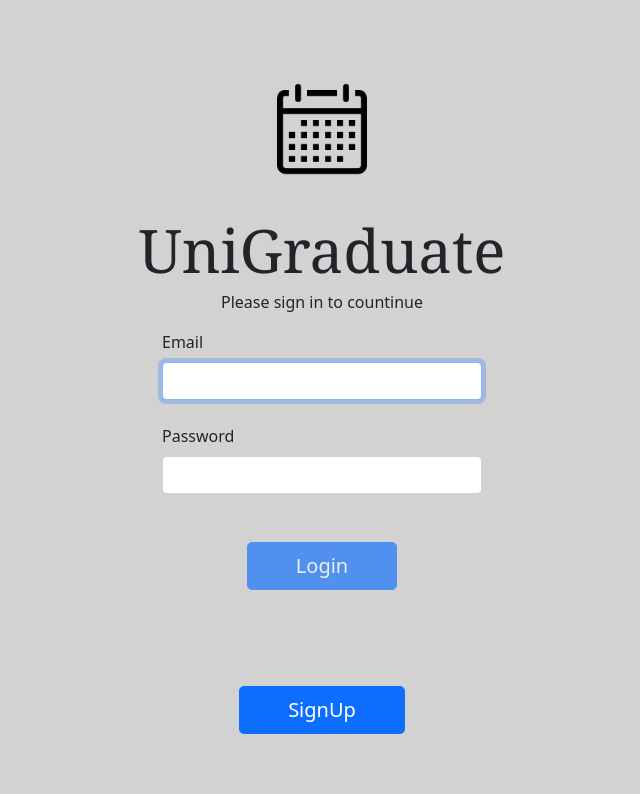
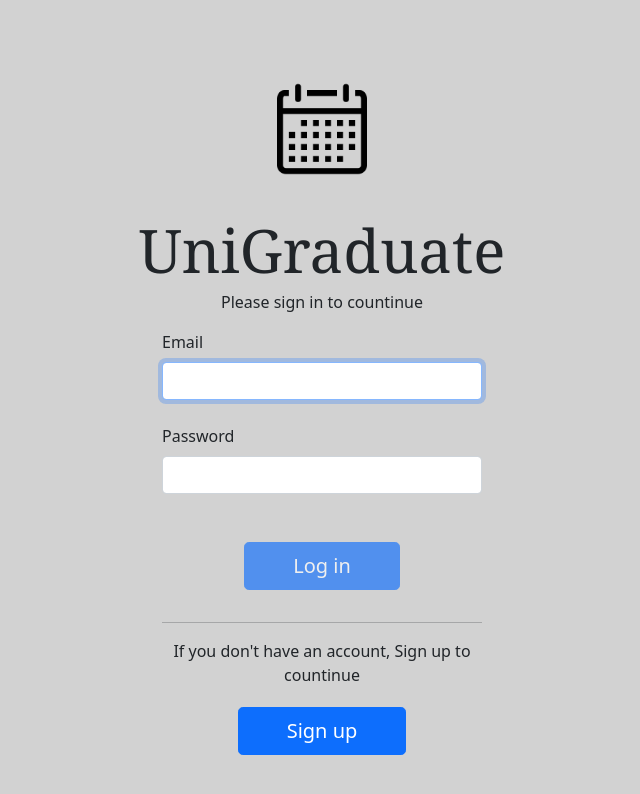
Before and after one commit to waseemtannous/UniGraduate, a React (Create React App) app in the folder client/: page /Login in a window 1280 px wide. Shown: the top 794 px of the page, without its empty margins (318-958 px from the left). Built offline with nearby package versions, Linux system fonts and the light colour scheme.

Commit message:
edited little thins

```diff
--- a/client/src/components/Login/Login.js
+++ b/client/src/components/Login/Login.js
@@ -76,16 +76,19 @@ export default function Login() {
           />
         </Form.Group>
         <div className="text-center">
-        <Button className="px-5 my-5" block size="lg" type="submit" disabled={!validateForm()}>
-          Login
+        <Button className="px-5 mt-5 mb-3" block size="lg" type="submit" disabled={!validateForm()}>
+          Log in
         </Button>
 
         </div>
 
         <div className="text-center">
+        <hr/>
           {/* redirect to /signup */}
-        <Button className="px-5 my-5" block size="lg" onClick={() => window.location.href = "/Signup"}>
-          SignUp
+        <p classname="font-monospace">If you don't have an account, Sign up to countinue</p>
+
+        <Button className="px-5 my-1" block size="lg" onClick={() => window.location.href = "/Signup"}>
+          Sign up
         </Button>
 
         </div>
--- a/client/src/components/Signup/Signup.js
+++ b/client/src/components/Signup/Signup.js
@@ -134,7 +134,7 @@ class Signup extends Component {
           </Form.Group>
 
           <Form.Group size="lg" controlId="email">
-            <Form.Label className = "">Email</Form.Label>
+            <Form.Label className = "mt-4">Email</Form.Label>
             <Form.Control
               autoFocus
               type="email"
```
